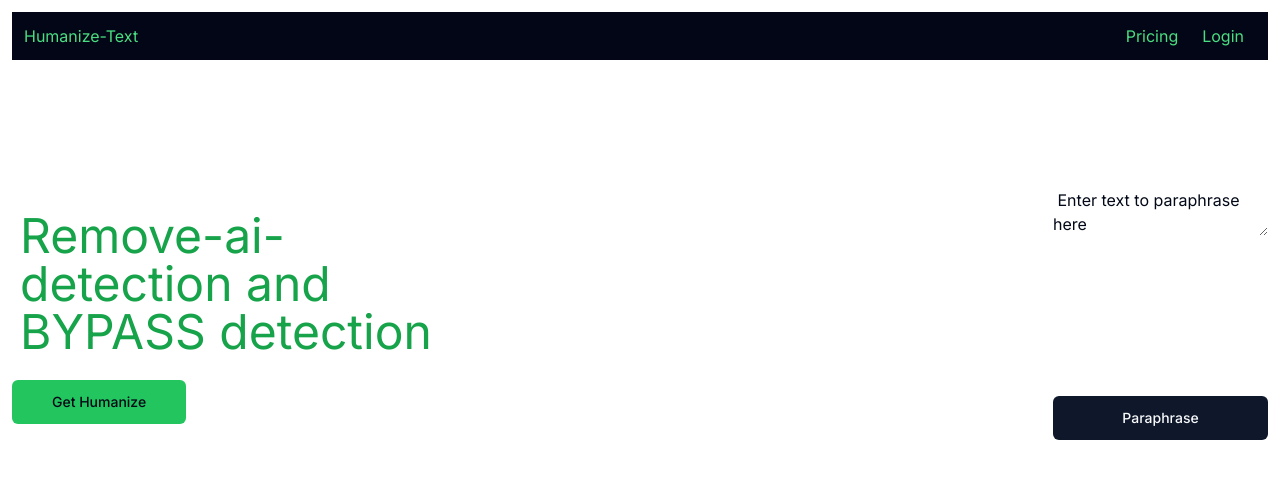
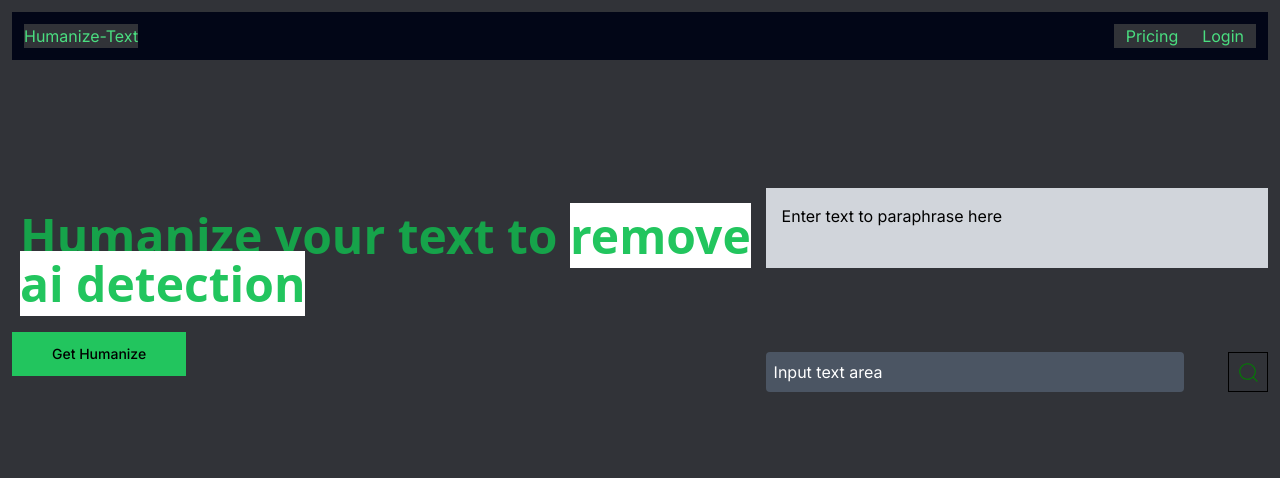
Before and after one commit to MabroorA/humanize-text.com, a Next.js app: page / in a window 1280 px wide. Shown: the top 478 px of the page. Built offline with nearby package versions, Linux system fonts and the light colour scheme.

Commit message:
design update

```diff
--- a/app/globals.css
+++ b/app/globals.css
@@ -2,76 +2,9 @@
 @tailwind components;
 @tailwind utilities;
 
-
-  @layer base {
-    :root {
-      --background: 0 0% 100%;
-      --foreground: 222.2 84% 4.9%;
-
-      --card: 0 0% 100%;
-      --card-foreground: 222.2 84% 4.9%;
-
-      --popover: 0 0% 100%;
-      --popover-foreground: 222.2 84% 4.9%;
-
-      --primary: 222.2 47.4% 11.2%;
-      --primary-foreground: 210 40% 98%;
-
-      --secondary: 210 40% 96.1%;
-      --secondary-foreground: 222.2 47.4% 11.2%;
-
-      --muted: 210 40% 96.1%;
-      --muted-foreground: 215.4 16.3% 46.9%;
-
-      --accent: 210 40% 96.1%;
-      --accent-foreground: 222.2 47.4% 11.2%;
-
-      --destructive: 0 84.2% 60.2%;
-      --destructive-foreground: 210 40% 98%;
-
-      --border: 214.3 31.8% 91.4%;
-      --input: 214.3 31.8% 91.4%;
-      --ring: 222.2 84% 4.9%;
-
-      --radius: 0.5rem;
-    }
-
-    .dark {
-      --background: 222.2 84% 4.9%;
-      --foreground: 210 40% 98%;
-
-      --card: 222.2 84% 4.9%;
-      --card-foreground: 210 40% 98%;
-
-      --popover: 222.2 84% 4.9%;
-      --popover-foreground: 210 40% 98%;
-
-      --primary: 210 40% 98%;
-      --primary-foreground: 222.2 47.4% 11.2%;
-
-      --secondary: 217.2 32.6% 17.5%;
-      --secondary-foreground: 210 40% 98%;
-
-      --muted: 217.2 32.6% 17.5%;
-      --muted-foreground: 215 20.2% 65.1%;
-
-      --accent: 217.2 32.6% 17.5%;
-      --accent-foreground: 210 40% 98%;
-
-      --destructive: 0 62.8% 30.6%;
-      --destructive-foreground: 210 40% 98%;
-
-      --border: 217.2 32.6% 17.5%;
-      --input: 217.2 32.6% 17.5%;
-      --ring: 212.7 26.8% 83.9%;
-    }
-  }
-
-  @layer base {
-    * {
-      @apply border-border;
-    }
-    body {
-      @apply bg-background text-foreground;
-    }
-  }
+*{
+  background-color: #313338;
+}
+:root{
+  background-color: #313338;
+}
--- a/app/page.tsx
+++ b/app/page.tsx
@@ -1,12 +1,13 @@
 import { Button } from "@/components/ui/button";
-
+import { BiColorFill } from "react-icons/bi";
+import { CiSearch } from "react-icons/ci";
 
 
 
 export default function Home() {
   return (
     <>
-    <main className=" max-w-7xl max-h-lvh mx-auto p-3 ">
+    <main className=" max-w-7xl max-h-lvh mx-auto p-3">
       <nav className=" bg-slate-950 flex flex-row justify-between bg-origin-padding p-3 text-green-400">
         <div className=" hover:text-white">Humanize-Text</div>
         <div className="flex">
@@ -14,22 +15,35 @@ export default function Home() {
           <div className="hover:text-white px-3">Login</div>
         </div>
       </nav>
-      <div className="flex flex-row justify-between py-32 ">
-        <div className="flex flex-col justify-left min-h-16">
+      <section className="flex flex-row justify-between py-32 ">
+        <div className="flex flex-col justify-left min-h-16 w-3/5">
           <div>
-            <h1 className="text-5xl text-green-600 text-left mt-4 p-2 max-w-md">Remove-ai-detection and BYPASS detection </h1>
+            <h1 className="text-5xl text-green-600 font-sans font-extrabold  text-left mt-4 p-2 ">
+              Humanize your text to <span className=" bg-white text-green-500">remove ai detection</span>
+            </h1>
           </div>
           <div className="py-4">
             <Button size="lg" className=" bg-green-500 text-black-700">Get Humanize</Button>
           </div>
         </div>
 
-        <div className="flex flex-col justify-between min-h-16">
-          <textarea> Enter text to paraphrase here</textarea>
-          <Button variant="default" size="lg">Paraphrase</Button>
+        <div className="flex flex-col justify-between min-h-16 w-2/5">
+          <div className="bg-gray-300 min-h-20 min-w-20 rounded-lg p-4"> Enter text to paraphrase here</div>
+
+
+          <div className="flex flex-row justify-between ">
+            <div className="bg-gray-600 rounded w-5/6 p-2 text-white">Input text area</div>
+            <Button variant="outline" size="icon" >
+            <div>
+              <CiSearch style={{color:"green", fontSize:25}}/>
+            </div>
+          </Button>
+          </div>
+
+
+
         </div>
-
-      </div>
+      </section>
     </main>
     </>
   );
--- a/package.json
+++ b/package.json
@@ -17,6 +17,7 @@
     "next": "14.2.3",
     "react": "^18",
     "react-dom": "^18",
+    "react-icons": "^5.2.1",
     "tailwind-merge": "^2.3.0",
     "tailwindcss-animate": "^1.0.7"
   },
```
Also changed, not shown: 1 other file (tests, documents, lock files or other folders).
